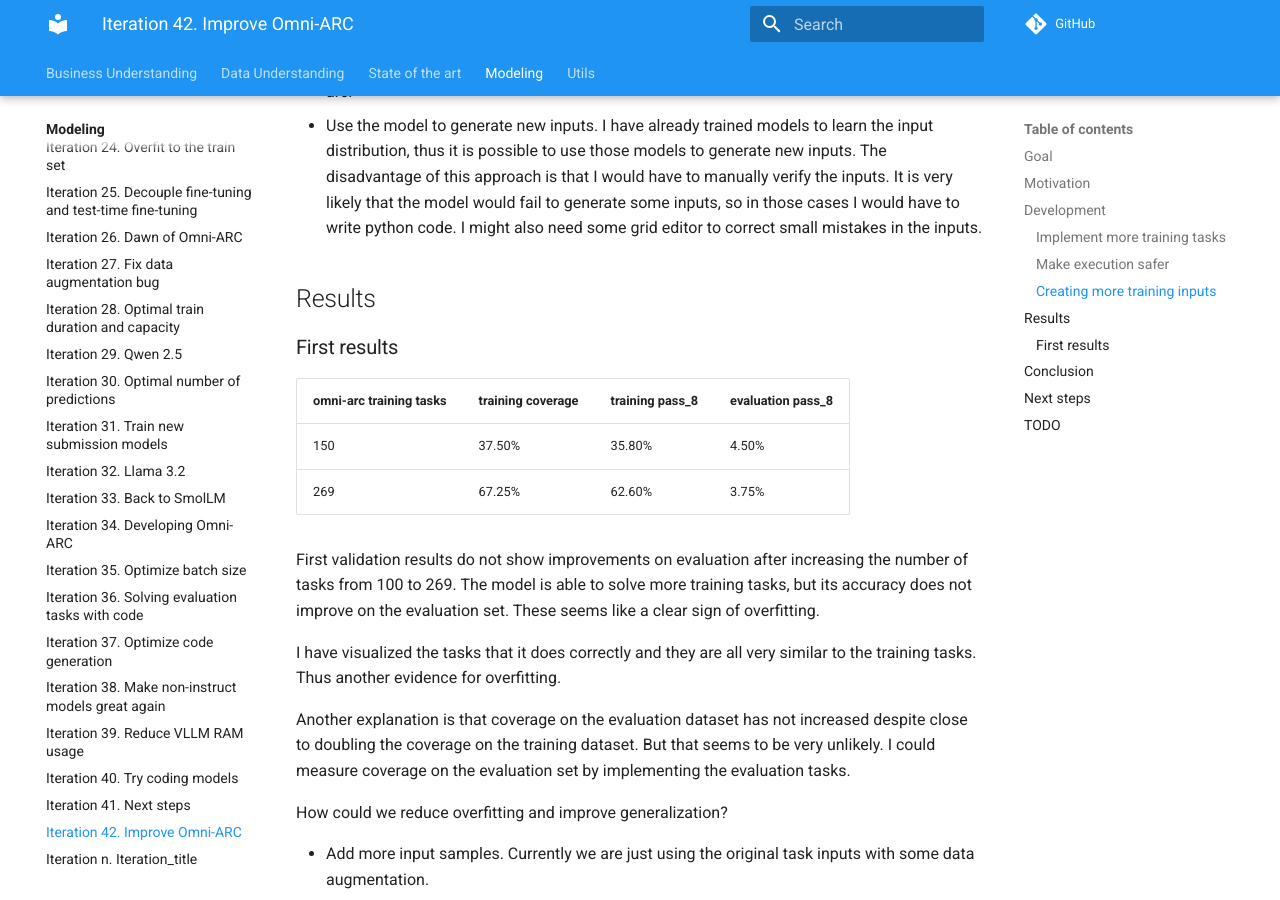
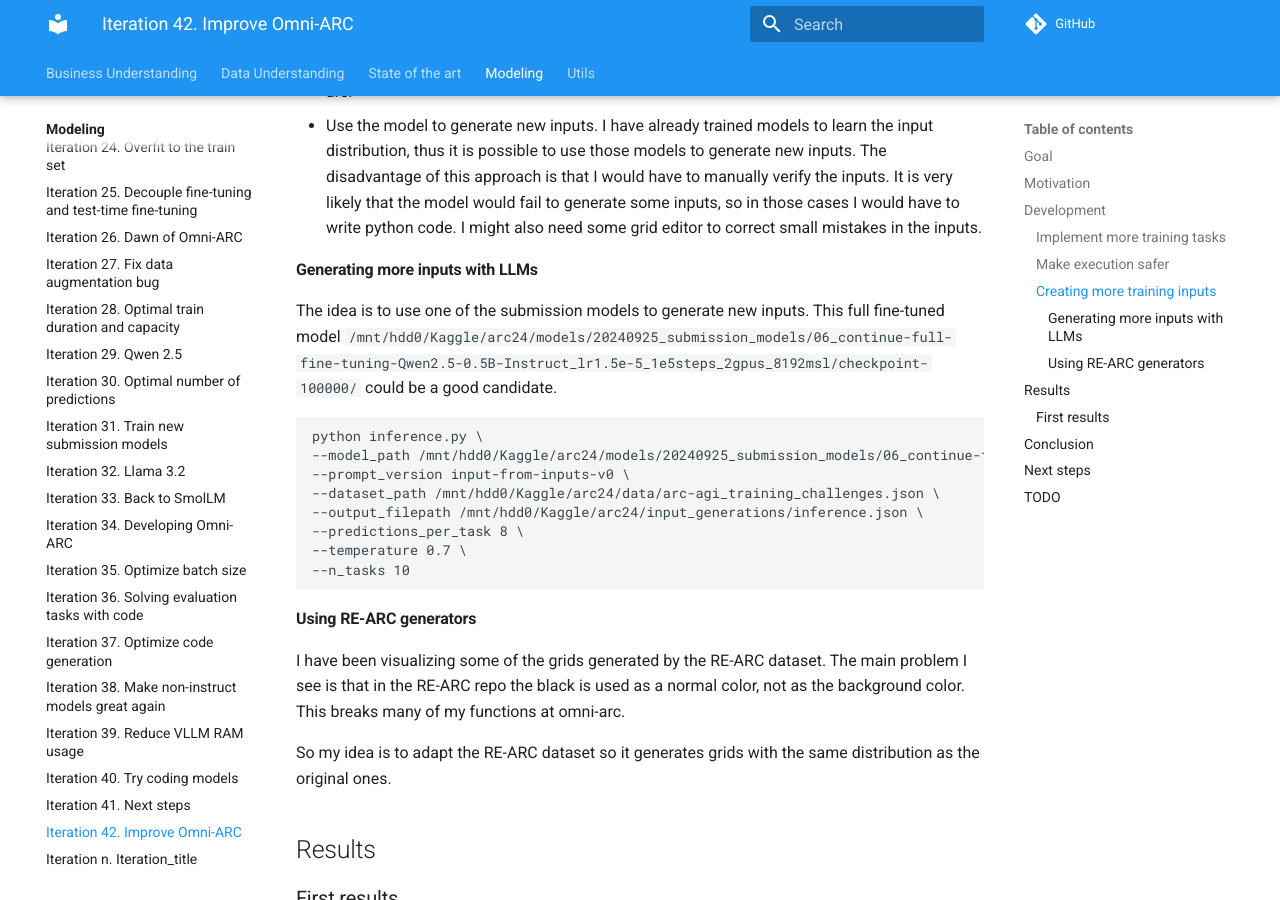
Before and after one commit to zhengjunyao-work/arc24, an MkDocs documentation site: the page built from docs/modeling/Iteration_42_improve_omniarc.md, in a window 1280 px wide and 900 px high, scrolled down 1300 px. Built offline with MkDocs 1.6.1 and Material for MkDocs 9.7.7, drawn with Linux system fonts in a browser that asks for light colours; comment, search, counter and statistics services are not loaded.

Commit message:
updated documentation

````diff
--- a/docs/modeling/Iteration_42_improve_omniarc.md
+++ b/docs/modeling/Iteration_42_improve_omniarc.md
@@ -44,6 +44,29 @@ Let's analyze how can I add more inputs for each task:
   is that I would have to manually verify the inputs. It is very likely that the model would fail
   to generate some inputs, so in those cases I would have to write python code. I might also need
   some grid editor to correct small mistakes in the inputs.
+
+#### Generating more inputs with LLMs
+
+The idea is to use one of the submission models to generate new inputs. This full fine-tuned model
+`/mnt/hdd0/Kaggle/arc24/models/20240925_submission_models/06_continue-full-fine-tuning-Qwen2.5-0.5B-Instruct_lr1.5e-5_1e5steps_2gpus_8192msl/checkpoint-100000/` could be a good candidate.
+
+```bash
+python inference.py \
+--model_path /mnt/hdd0/Kaggle/arc24/models/20240925_submission_models/06_continue-full-fine-tuning-Qwen2.5-0.5B-Instruct_lr1.5e-5_1e5steps_2gpus_8192msl/checkpoint-100000 \
+--prompt_version input-from-inputs-v0 \
+--dataset_path /mnt/hdd0/Kaggle/arc24/data/arc-agi_training_challenges.json \
+--output_filepath /mnt/hdd0/Kaggle/arc24/input_generations/inference.json \
+--predictions_per_task 8 \
+--temperature 0.7 \
+--n_tasks 10
+```
+
+#### Using RE-ARC generators
+
+I have been visualizing some of the grids generated by the RE-ARC dataset. The main problem I see is that in the RE-ARC repo the black is used as a normal color, not as the background color.
+This breaks many of my functions at omni-arc.
+
+So my idea is to adapt the RE-ARC dataset so it generates grids with the same distribution as the original ones.
 
 ## Results
 
````
